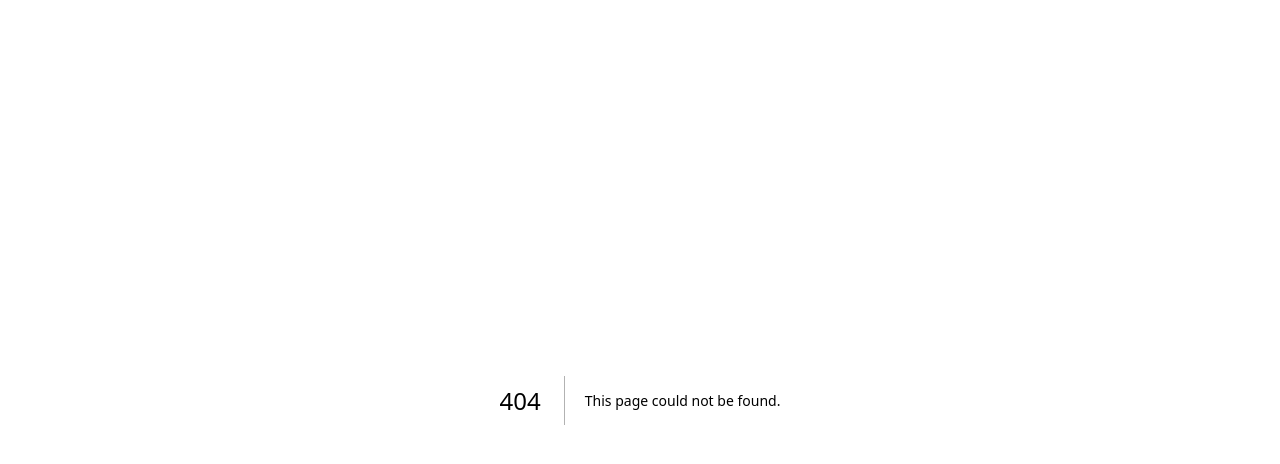
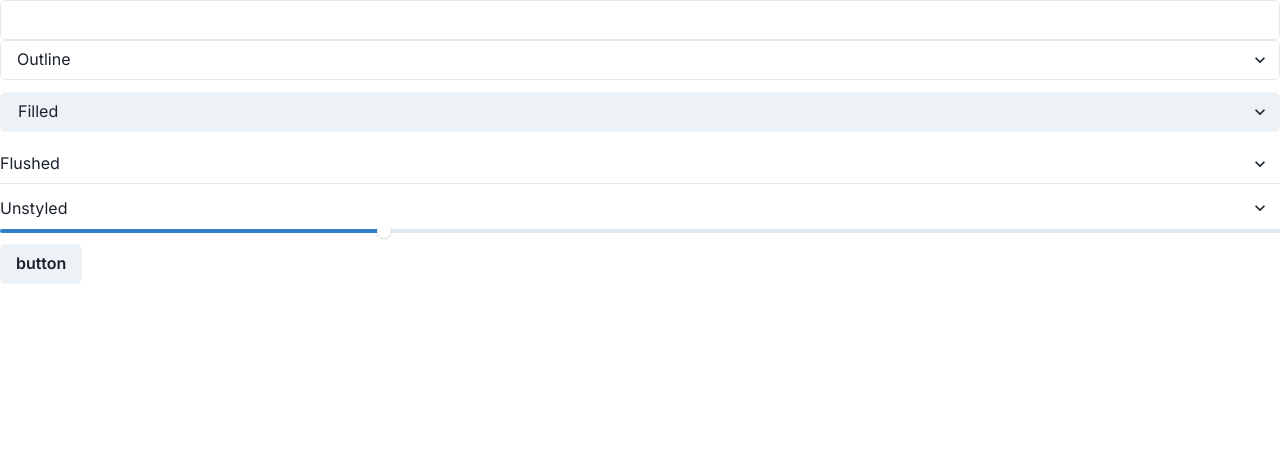
Before and after one commit to Amin-Partovi/compare-ui-libraries, a Next.js app: page /chakra in a window 1280 px wide. Before the commit this address had no page. Shown: the top 464 px of the page. Built offline with nearby package versions, Linux system fonts and the light colour scheme.

Commit message:
create chakra page

```diff
--- /dev/null
+++ b/app/chakra/page.js
@@ -0,0 +1,37 @@
+"use client";
+import React from "react";
+
+import {
+  Slider,
+  SliderTrack,
+  SliderFilledTrack,
+  SliderThumb,
+  Stack,
+  Input,
+  Button,
+  ChakraProvider,
+  Select,
+} from "@chakra-ui/react";
+
+const Chakra = () => {
+  return (
+    <ChakraProvider>
+      <Input />
+      <Stack spacing={3}>
+        <Select variant="outline" placeholder="Outline" />
+        <Select variant="filled" placeholder="Filled" />
+        <Select variant="flushed" placeholder="Flushed" />
+        <Select variant="unstyled" placeholder="Unstyled" />
+      </Stack>
+      <Slider aria-label="slider-ex-1" defaultValue={30}>
+        <SliderTrack>
+          <SliderFilledTrack />
+        </SliderTrack>
+        <SliderThumb />
+      </Slider>
+      <Button>button</Button>
+    </ChakraProvider>
+  );
+};
+
+export default Chakra;
--- a/package.json
+++ b/package.json
@@ -9,7 +9,11 @@
     "lint": "next lint"
   },
   "dependencies": {
+    "@chakra-ui/react": "^2.8.0",
+    "@emotion/react": "^11.11.1",
+    "@emotion/styled": "^11.11.0",
     "autoprefixer": "10.4.15",
+    "framer-motion": "^10.16.2",
     "next": "13.4.19",
     "postcss": "8.4.29",
     "react": "18.2.0",
```
Also changed, not shown: app/daisy/page.js (added), 1 other file (tests, documents, lock files or other folders).
